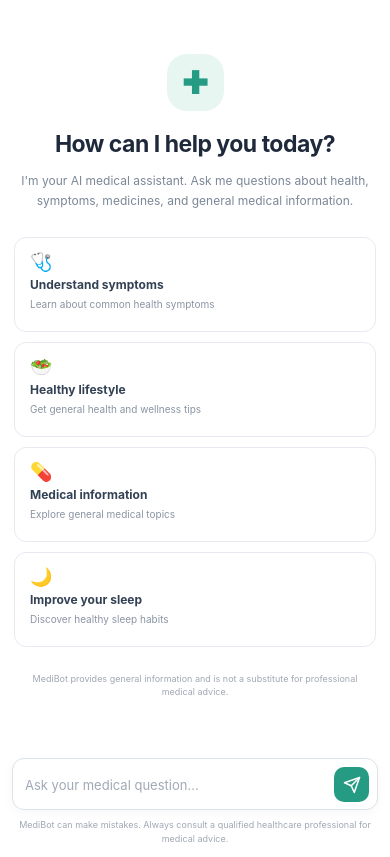
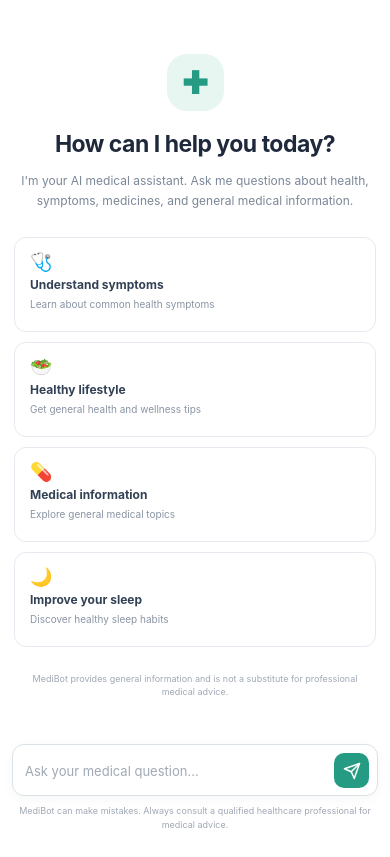
Before and after one commit to sudshrshan/Medical_Chatbot, a Flask app: page / in a window 390 px wide. Shown: the part 59-916 px from the top of the page. Run offline with Flask 3, Linux system fonts and the light colour scheme.

Commit message:
Second frontendchange

```diff
--- a/static/style.css
+++ b/static/style.css
@@ -40,6 +40,7 @@ button {
 .app-container {
     display: flex;
     height: 100vh;
+    height: 100dvh;
     width: 100%;
     overflow: hidden;
 }
@@ -419,6 +420,7 @@ button {
 
 .chat-content {
     flex: 1;
+    min-height: 0;
     overflow-y: auto;
     padding: 35px 20px;
     scroll-behavior: smooth;
@@ -621,6 +623,7 @@ button {
 
 .composer-area {
     width: 100%;
+    flex-shrink: 0;
     padding: 14px 25px 18px;
     background: white;
 }
@@ -890,14 +893,18 @@ button {
         padding: 0 8px;
     }
 
+    /* Move input higher on mobile */
     .composer-area {
-        padding: 10px 12px 12px;
+        padding: 10px 12px 26px;
+        padding-bottom: calc(26px + env(safe-area-inset-bottom));
+        background: #ffffff;
     }
 
     .message-form {
         min-height: 52px;
         padding: 7px 8px 7px 12px;
         border-radius: 12px;
+        margin-bottom: 0;
     }
 
     .message-form textarea {
@@ -967,4 +974,10 @@ button {
         font-size: 21px;
     }
 
+    /* A little more space below input */
+    .composer-area {
+        padding: 10px 12px 30px;
+        padding-bottom: calc(30px + env(safe-area-inset-bottom));
+    }
+
 }
```
